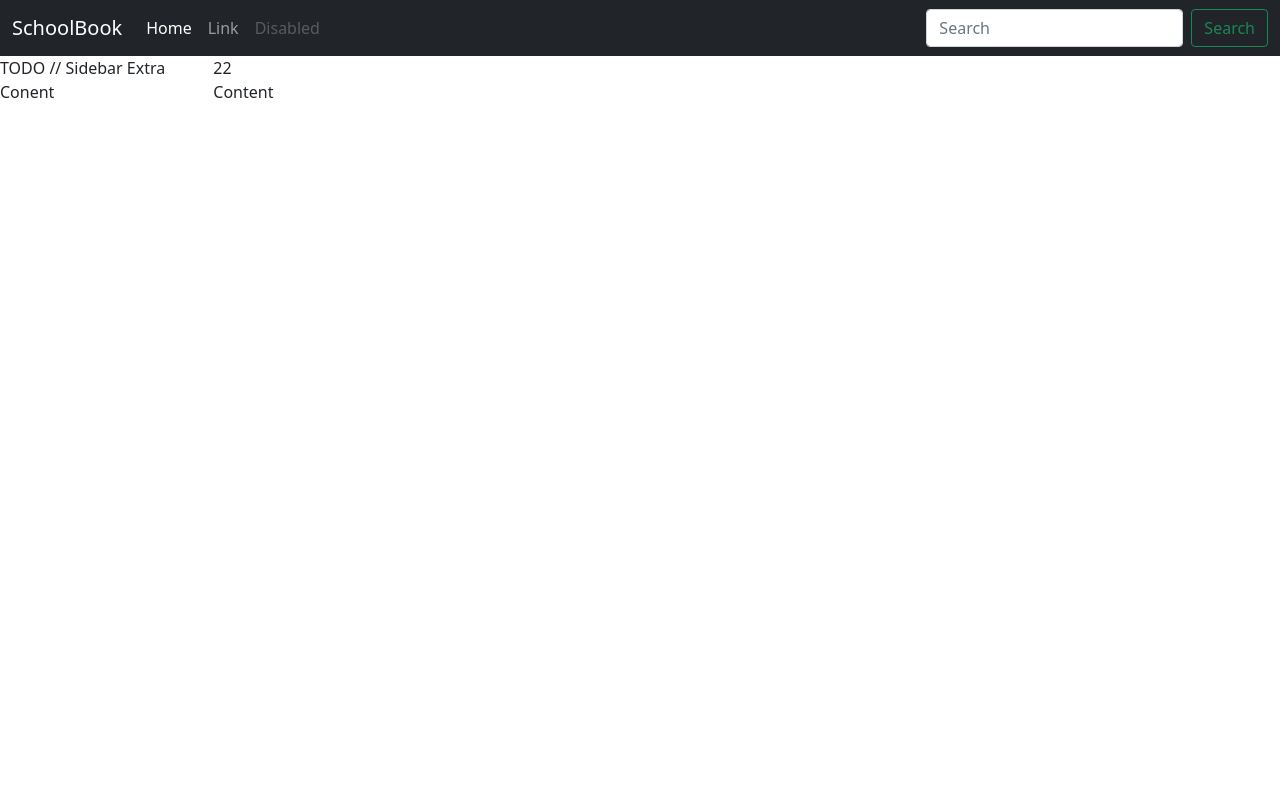
After one commit to DanielMacielManzo/CSE106FinalProject, a Flask app: template templates/userprofile.html in a window 1280 px wide. The commit adds this page. Run offline with Flask 2, Linux system fonts and the light colour scheme; the template is opened without the code that fills it, so the values that code supplies are empty.

Commit message:
home edits profile

```diff
--- a/app.py
+++ b/app.py
@@ -101,6 +101,7 @@ def creatUser():
         passs=request.form['password']
         email=request.form['email']
         name=request.form['name']
+        #
         user = User(username=user,name=name,email=email,password=passs,user_type=2)
         try:
             db.session.add(user)
@@ -110,13 +111,13 @@ def creatUser():
             print("User Already Exists")
     return render_template("register.html")
 
-
+@app.route('/',methods=['GET','POST'])
 @app.route('/home',methods=['GET','POST'])
 @login_required
 def home():
     print(current_user.username)
 
-    return render_template("home.html")
+    return render_template("home.html", username=current_user.username)
 
 @app.route('/register',methods=['GET','POST'])
 def register():
--- a/templates/layout.html
+++ b/templates/layout.html
@@ -45,22 +45,6 @@
 
         <div class="row">
             <div class="col-2" id="sidebar">
-                <div class="card floating">
-                    <img src=".." class="card-img-top" alt="WHEN LOGGED IN IT SHOULD SHOW PROFILE IMAGE">
-                    <div class="card-body">
-                        <h5 class="card-title"></h5>
-                        <p class="card-text">Some quick example text to build on the card title and make up the bulk of the card's content.</p>
-                    </div>
-                    <ul class="list-group list-group-flush">
-                        <li class="list-group-item">An item</li>
-                        <li class="list-group-item">A second item</li>
-                        <li class="list-group-item">A third item</li>
-                    </ul>
-                    <div class="card-body">
-                        <a href="#" class="card-link">Card link</a>
-                        <a href="#" class="card-link">Another link</a>
-                    </div>
-                </div>
                 {% block sidebar %} {% endblock %}
             </div>
             <div class="col-8" id="content">
--- /dev/null
+++ b/templates/userprofile.html
@@ -0,0 +1,12 @@
+{% extends "layout.html"%}
+<!--  -->
+{% block title %} Home Page {% endblock %}
+<!--  -->
+{% block sidebar %}
+<p>TODO // Sidebar Extra Conent</p>
+{% endblock %}
+<!--  -->
+{% block content %}
+<span>2</span><span>2</span>
+<p>Content</p>
+{% endblock %}
```
Also changed, not shown: templates/home.html (+26 -2 lines), static/profile/profile_1.png (added), static/profile/profile_2.png (added), static/profile/profile_3.png (added), static/profile/profile_4.png (added), static/profile/profile_5.png (added), static/profile/profile_6.png (added), static/profile/profile_7.png (added).
